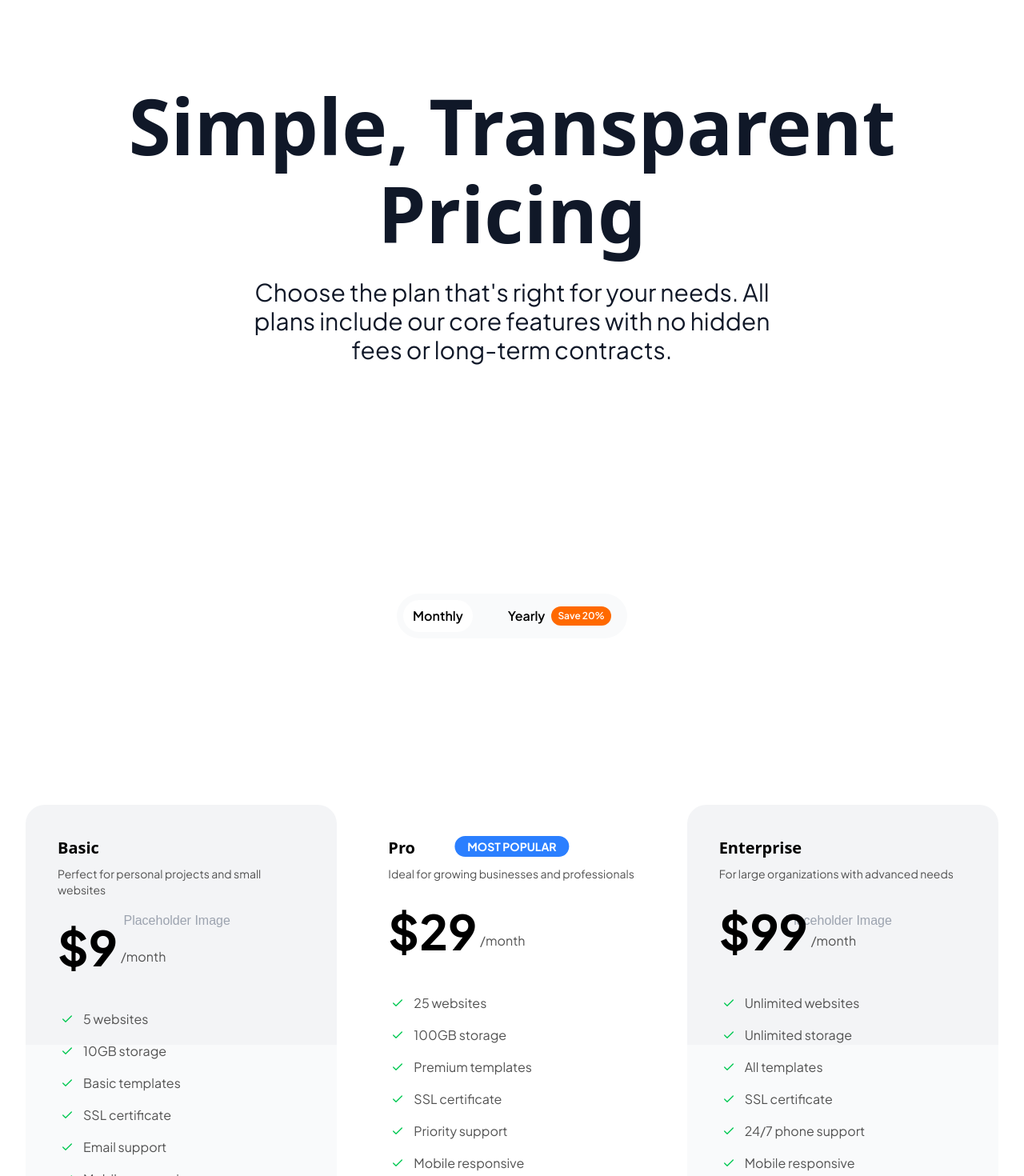
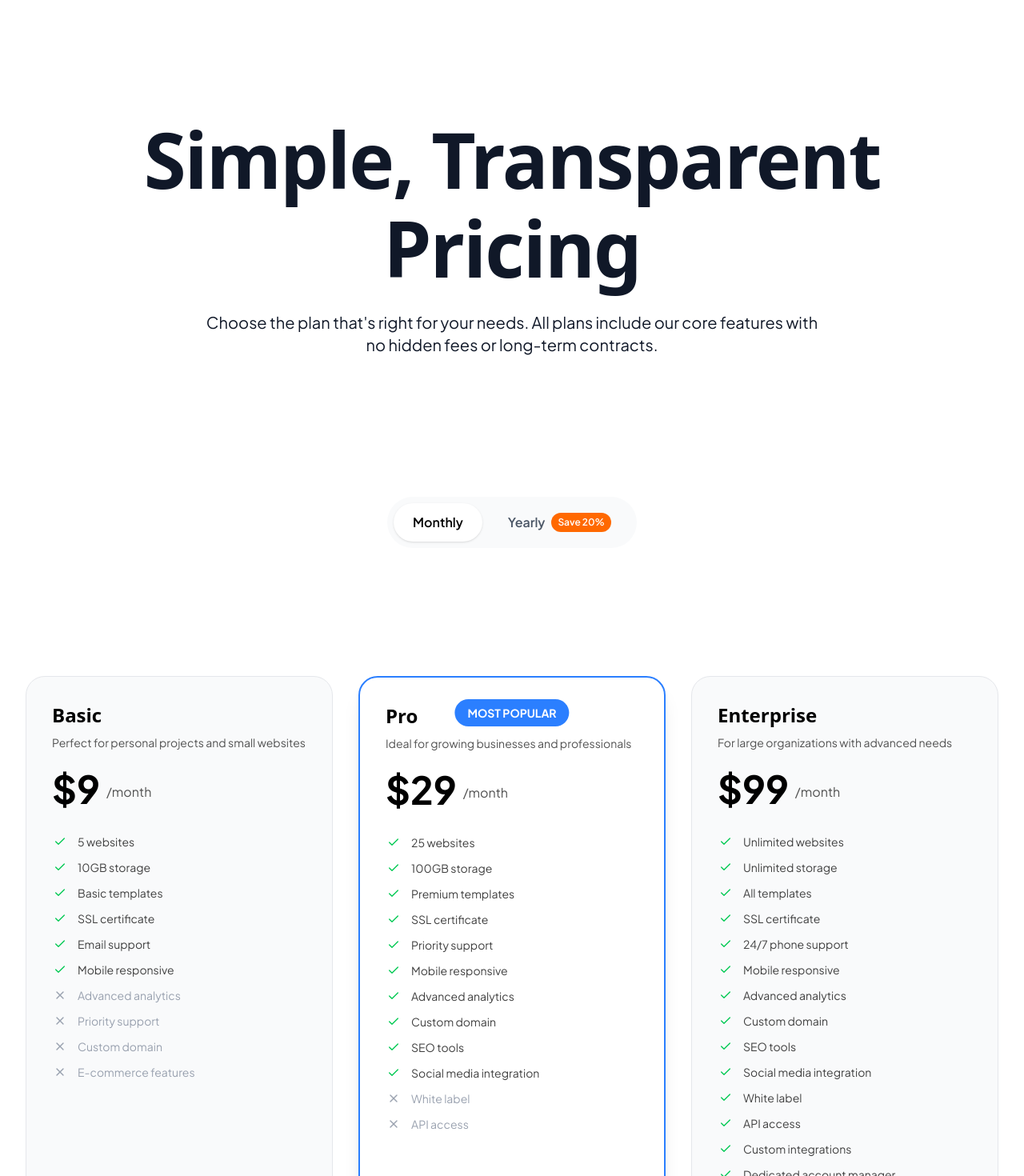
Before and after one commit to PromSereyreaksa/GoEvent, a React (Vite) app: page / in a window 1280 px wide. Shown: the part 3510-4980 px from the top of the page at 80% size. Built offline with nearby package versions, Linux system fonts and the light colour scheme.

Commit message:
homepage

```diff
--- a/src/components/Pricing-Section.jsx
+++ b/src/components/Pricing-Section.jsx
@@ -1,6 +1,7 @@
 "use client"
 
 import { Check, X } from "lucide-react"
+import { useState } from "react"
 
 export default function PricingSection({
   title = "Simple, Transparent Pricing",
@@ -11,6 +12,7 @@ export default function PricingSection({
     monthly: "Monthly",
     yearly: "Yearly",
     yearlyDiscount: "Save 20%",
+    yearlyDiscountPercent: 0.2,
   },
   faqTitle = "Pricing FAQ",
   faqDescription = "Common questions about our pricing",
@@ -19,11 +21,16 @@ export default function PricingSection({
   heroClassName = "",
   cardsClassName = "",
   faqClassName = "",
+  onPlanSelect,
+  calculateYearlyPrice,
 }) {
+  const [isYearly, setIsYearly] = useState(false)
+
   const defaultPlans = [
     {
       name: "Basic",
-      price: "$9",
+      monthlyPrice: 9,
+      yearlyPrice: null,
       period: "/month",
       description: "Perfect for personal projects and small websites",
       features: [
@@ -37,10 +44,12 @@ export default function PricingSection({
       notIncluded: ["Advanced analytics", "Priority support", "Custom domain", "E-commerce features"],
       popular: false,
       buttonText: "Get Started",
+      planId: "basic",
     },
     {
       name: "Pro",
-      price: "$29",
+      monthlyPrice: 29,
+      yearlyPrice: null,
       period: "/month",
       description: "Ideal for growing businesses and professionals",
       features: [
@@ -58,10 +67,12 @@ export default function PricingSection({
       notIncluded: ["White label", "API access"],
       popular: true,
       buttonText: "Start Free Trial",
+      planId: "pro",
     },
     {
       name: "Enterprise",
-      price: "$99",
+      monthlyPrice: 99,
+      yearlyPrice: null,
       period: "/month",
       description: "For large organizations with advanced needs",
       features: [
@@ -83,6 +94,7 @@ export default function PricingSection({
       notIncluded: [],
       popular: false,
       buttonText: "Contact Sales",
+      planId: "enterprise",
     },
   ]
 
@@ -105,29 +117,75 @@ export default function PricingSection({
   const displayPlans = plans.length > 0 ? plans : defaultPlans
   const displayFaqs = faqs.length > 0 ? faqs : defaultFaqs
 
+  const getDisplayPrice = (plan) => {
+    if (isYearly) {
+      if (calculateYearlyPrice) {
+        return calculateYearlyPrice(plan.monthlyPrice, plan)
+      }
+      const yearlyPrice = plan.yearlyPrice || plan.monthlyPrice * 12 * (1 - toggleOptions.yearlyDiscountPercent)
+      return Math.round(yearlyPrice)
+    }
+    return plan.monthlyPrice
+  }
+
+  const getDisplayPeriod = (plan) => {
+    return isYearly ? "/year" : plan.period || "/month"
+  }
+
+  const handlePlanClick = (plan) => {
+    const planData = {
+      ...plan,
+      selectedPrice: getDisplayPrice(plan),
+      selectedPeriod: getDisplayPeriod(plan),
+      billingCycle: isYearly ? "yearly" : "monthly",
+    }
+
+    if (onPlanSelect) {
+      onPlanSelect(planData)
+    } else if (plan.onClick) {
+      plan.onClick(planData)
+    }
+  }
+
   return (
     <div className={`bg-white font-['Plus_Jakarta_Sans'] ${className}`}>
       {/* Hero Section */}
-      <section className={`relative min-h-screen flex items-center justify-center ${heroClassName}`}>
-        <div className="absolute inset-0 bg-[url('/grid-1.svg?height=800&width=1200')] bg-center bg-no-repeat bg-cover opacity-20 z-0"></div>
-        <div className="relative z-10 max-w-7xl mx-auto px-8 text-center">
-          <h1 className="text-4xl md:text-8xl font-bold leading-[115%] text-gray-900 mb-6">{title}</h1>
-          <p className="text-3xl text-gray-900 max-w-2xl mx-auto">{description}</p>
+      <section className={`pt-28 pb-32 px-8 ${heroClassName}`}>
+        <div className="absolute inset-0 bg-[url('/grid-1.svg?height=800&width=1200')] bg-center bg-no-repeat bg-cover opacity-20"></div>
+        <div className="relative z-10 max-w-7xl mx-auto px-8">
+          <div className="text-center">
+            <h1 className="text-6xl md:text-8xl font-bold leading-[115%] tracking-[-2px] text-gray-900 mb-6">{title}</h1>
+            <p className="text-xl text-gray-900 max-w-3xl mx-auto">{description}</p>
+          </div>
         </div>
         <div className="absolute bottom-0 left-0 right-0 h-20 bg-gradient-to-t from-white via-white/90 to-transparent z-20"></div>
       </section>
 
       {/* Pricing Toggle */}
       {showToggle && (
-        <section className="py-16 px-8">
+        <section className="py-12 px-8">
           <div className="max-w-7xl mx-auto">
             <div className="flex justify-center mb-16">
-              <div className="bg-gray-50 backdrop-blur-lg rounded-full p-2 flex items-center gap-8">
-                <div className="bg-white rounded-full px-3 py-2 flex items-center gap-2 cursor-pointer">
-                  <span className="text-black text-base font-semibold">{toggleOptions.monthly}</span>
+              <div className="bg-gray-50 backdrop-blur-lg rounded-full p-2 flex items-center gap-2">
+                <div
+                  className={`rounded-full px-6 py-3 flex items-center gap-2 cursor-pointer transition-all ${
+                    !isYearly ? "bg-white shadow-sm" : "hover:bg-gray-100"
+                  }`}
+                  onClick={() => setIsYearly(false)}
+                >
+                  <span className={`text-base font-semibold ${!isYearly ? "text-black" : "text-gray-600"}`}>
+                    {toggleOptions.monthly}
+                  </span>
                 </div>
-                <div className="rounded-full px-3 py-2 flex items-center gap-2 cursor-pointer">
-                  <span className="text-black text-base font-semibold">{toggleOptions.yearly}</span>
+                <div
+                  className={`rounded-full px-6 py-3 flex items-center gap-2 cursor-pointer transition-all ${
+                    isYearly ? "bg-white shadow-sm" : "hover:bg-gray-100"
+                  }`}
+                  onClick={() => setIsYearly(true)}
+                >
+                  <span className={`text-base font-semibold ${isYearly ? "text-black" : "text-gray-600"}`}>
+                    {toggleOptions.yearly}
+                  </span>
                   <span className="bg-orange-500 text-white rounded-full px-2 py-1 text-xs font-semibold">
                     {toggleOptions.yearlyDiscount}
                   </span>
@@ -139,68 +197,70 @@ export default function PricingSection({
       )}
 
       {/* Pricing Cards */}
-      <section className={`py-20 px-8 ${!showToggle ? "-mt-80" : ""}`}>
+      <section className="pt-12 pb-20 px-8">
         <div className="max-w-7xl mx-auto">
-          <div className={`grid grid-cols-1 md:grid-cols-${displayPlans.length} gap-6 ${cardsClassName}`}>
+          <div className={`grid grid-cols-1 md:grid-cols-3 gap-8 ${cardsClassName}`}>
             {displayPlans.map((plan, index) => (
               <div
                 key={index}
                 className={`relative ${
                   plan.popular
-                    ? "bg-white"
-                    : "bg-gray-50 bg-[url('/placeholder.svg?height=200&width=400')] bg-right-top bg-no-repeat"
-                } rounded-3xl p-10 pb-13 flex flex-col gap-12 overflow-hidden`}
+                    ? "bg-white border-2 border-blue-500 shadow-xl"
+                    : "bg-gray-50 bg-right-top bg-no-repeat border border-gray-200"
+                } rounded-3xl p-8 flex flex-col gap-8 overflow-hidden transition-all hover:shadow-lg`}
               >
                 {plan.popular && (
-                  <div className="absolute top-10 left-1/2 transform -translate-x-1/2 z-10">
-                    <span className="bg-blue-500 text-white px-4 py-1 rounded-full text-sm font-bold uppercase">
+                  <div className="absolute -top-0.8 left-1/2 transform -translate-x-1/2">
+                    <span className="bg-blue-500 text-white px-4 py-2 rounded-full text-sm font-bold uppercase">
                       Most Popular
                     </span>
                   </div>
                 )}
 
-                <div className="flex flex-col gap-8">
-                  <div className="flex items-center gap-10">
-                    <div className="flex flex-col gap-2">
-                      <h3 className="text-xl font-semibold text-black">{plan.name}</h3>
-                      <p className="text-sm text-neutral-600">{plan.description}</p>
-                    </div>
+                <div className="flex flex-col gap-6">
+                  <div className="flex flex-col gap-2">
+                    <h3 className="text-2xl font-semibold text-black">{plan.name}</h3>
+                    <p className="text-sm text-neutral-600">{plan.description}</p>
                   </div>
 
-                  <div className="flex items-end">
-                    <span className="text-6xl font-bold text-black">{plan.price}</span>
-                    <span className="text-neutral-600 ml-1 mb-1.5">{plan.period}</span>
+                  <div className="flex items-end gap-2">
+                    <span className="text-5xl font-bold text-black">${getDisplayPrice(plan)}</span>
+                    <span className="text-neutral-600 mb-2">{getDisplayPeriod(plan)}</span>
+                    {isYearly && (
+                      <span className="text-sm text-green-600 font-medium mb-2">
+                        Save ${Math.round(plan.monthlyPrice * 12 - getDisplayPrice(plan))}
+                      </span>
+                    )}
                   </div>
                 </div>
-
-                <div className="flex flex-col gap-10">
-                  <ul className="space-y-4">
+                                <div className="flex flex-col gap-8 flex-grow">
+                  <ul className="space-y-3 flex-grow">
                     {plan.features.map((feature, featureIndex) => (
                       <li key={featureIndex} className="flex items-center">
-                        <div className="w-6 h-6 flex items-center justify-center mr-2">
+                        <div className="w-5 h-5 flex items-center justify-center mr-3">
                           <Check className="w-4 h-4 text-green-500" />
                         </div>
-                        <span className="text-neutral-600 text-base">{feature}</span>
+                        <span className="text-neutral-700 text-sm">{feature}</span>
                       </li>
                     ))}
                     {plan.notIncluded &&
                       plan.notIncluded.map((feature, featureIndex) => (
                         <li key={featureIndex} className="flex items-center">
-                          <div className="w-6 h-6 flex items-center justify-center mr-2">
+                          <div className="w-5 h-5 flex items-center justify-center mr-3">
                             <X className="w-4 h-4 text-gray-400" />
                           </div>
-                          <span className="text-gray-400 text-base">{feature}</span>
+                          <span className="text-gray-400 text-sm">{feature}</span>
                         </li>
                       ))}
                   </ul>
 
                   <button
-                    className={`w-full py-4 px-6 rounded-full font-semibold transition-colors ${
+                    className={`w-full py-4 px-6 rounded-full font-semibold transition-all ${
                       plan.popular
-                        ? "bg-black text-white hover:bg-gray-800"
-                        : "bg-white text-black border border-gray-200 hover:bg-gray-50"
+                        ? "bg-black text-white hover:bg-gray-800 shadow-lg"
+                        : "bg-white text-black border-2 border-gray-200 hover:border-gray-300 hover:shadow-md"
                     }`}
-                    onClick={plan.onClick}
+                    onClick={() => handlePlanClick(plan)}
                   >
                     {plan.buttonText}
                   </button>
@@ -213,19 +273,17 @@ export default function PricingSection({
 
       {/* FAQ Section */}
       {displayFaqs.length > 0 && (
-        <section className={`bg-gray-50 py-32 px-8 ${faqClassName}`}>
+        <section className={`bg-gray-50 py-20 px-8 ${faqClassName}`}>
           <div className="max-w-4xl mx-auto">
-            <div className="text-center mb-16">
-              <h2 className="text-5xl font-semibold leading-[120%] tracking-[-2.5px] text-black mb-4">
-                {faqTitle}
-              </h2>
-              <p className="text-xl text-neutral-600">{faqDescription}</p>
+            <div className="text-center mb-12">
+              <h2 className="text-4xl font-semibold leading-[120%] tracking-[-2.5px] text-black mb-4">{faqTitle}</h2>
+              <p className="text-lg text-neutral-600">{faqDescription}</p>
             </div>
-            <div className="space-y-6">
+            <div className="space-y-4">
               {displayFaqs.map((faq, index) => (
-                <div key={index} className="bg-white p-6 rounded-3xl">
-                  <h3 className="text-lg font-semibold text-black mb-2">{faq.question}</h3>
-                  <p className="text-neutral-600">{faq.answer}</p>
+                <div key={index} className="bg-white p-6 rounded-2xl shadow-sm">
+                  <h3 className="text-lg font-semibold text-black mb-3">{faq.question}</h3>
+                  <p className="text-neutral-600 leading-relaxed">{faq.answer}</p>
                 </div>
               ))}
             </div>
--- a/src/pages/Home.jsx
+++ b/src/pages/Home.jsx
@@ -294,18 +294,18 @@ export default function Home() {
       </section>
 
       {/* Features Grid */}
-      <section className="py-32 px-8">
-  <div className="max-w-7xl mx-auto">
-    <div className="flex flex-col gap-20">
+      <section className="py-32 px-4  bg-cover bg-center bg-no-repeat">
+  <div className="max-w-6xl mx-auto bg-gradient-to-br from-blue-500 via-blue-700 to-blue-400 backdrop-blur-lg rounded-3xl shadow-xl p-12 md:p-16">
+    <div className="flex bg-[url('/grid-1.svg')] flex-col gap-20">
       <div className="text-center max-w-3xl mx-auto animate-on-scroll">
         <div className="flex flex-col gap-4">
-          <span className="text-blue-500 text-lg font-medium">
+          <span className="text-blue-100 text-lg font-medium">
             Features
           </span>
-          <h2 className="text-5xl md:text-6xl font-semibold leading-[120%] tracking-[-2.5px] text-black">
+          <h2 className="text-5xl md:text-6xl font-semibold leading-[120%] tracking-[-2.5px] text-white">
             Everything You Need
           </h2>
-          <p className="text-lg leading-[170%] text-neutral-600">
+          <p className="text-lg leading-[170%] text-white">
             Powerful features designed to help you create amazing websites
           </p>
         </div>
```
